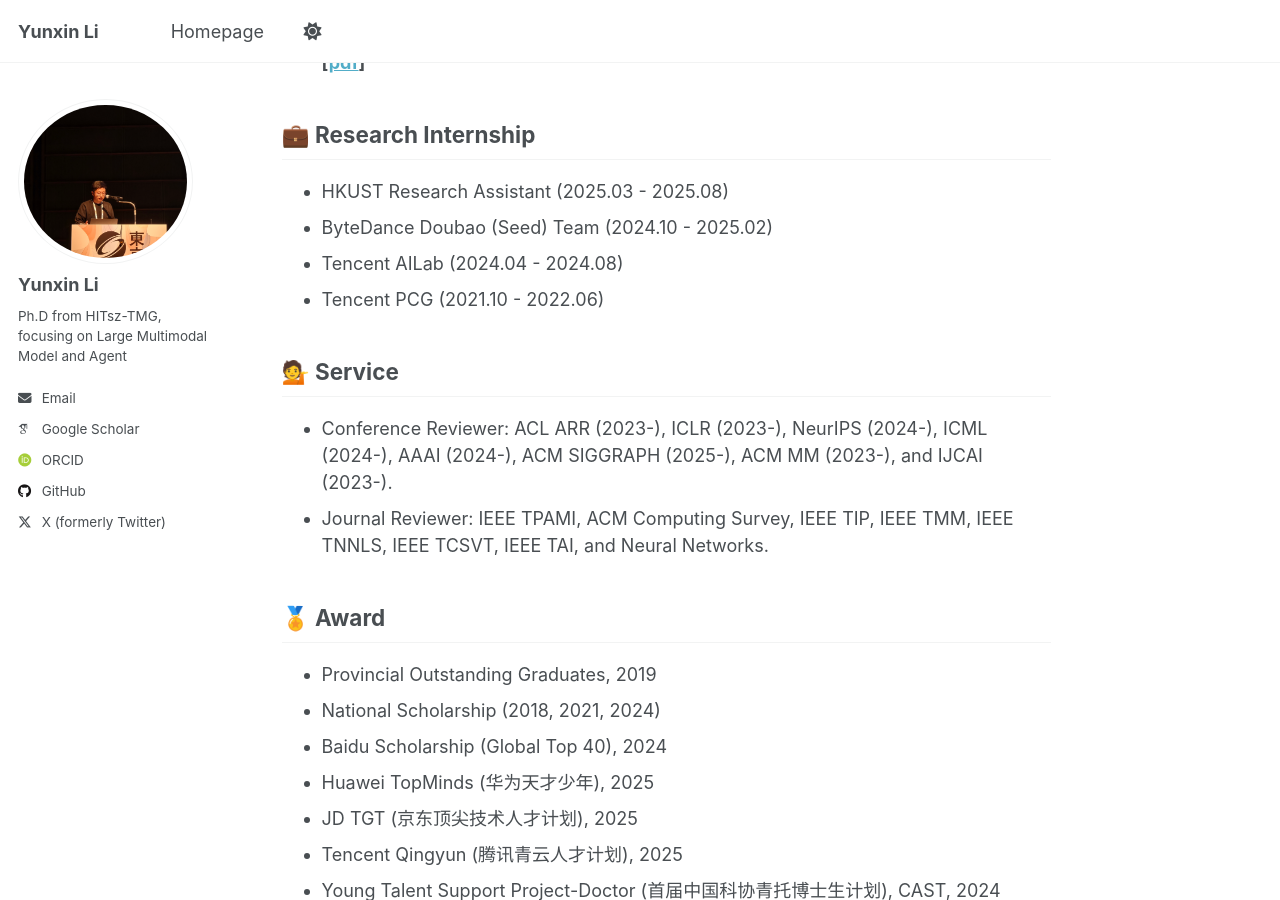
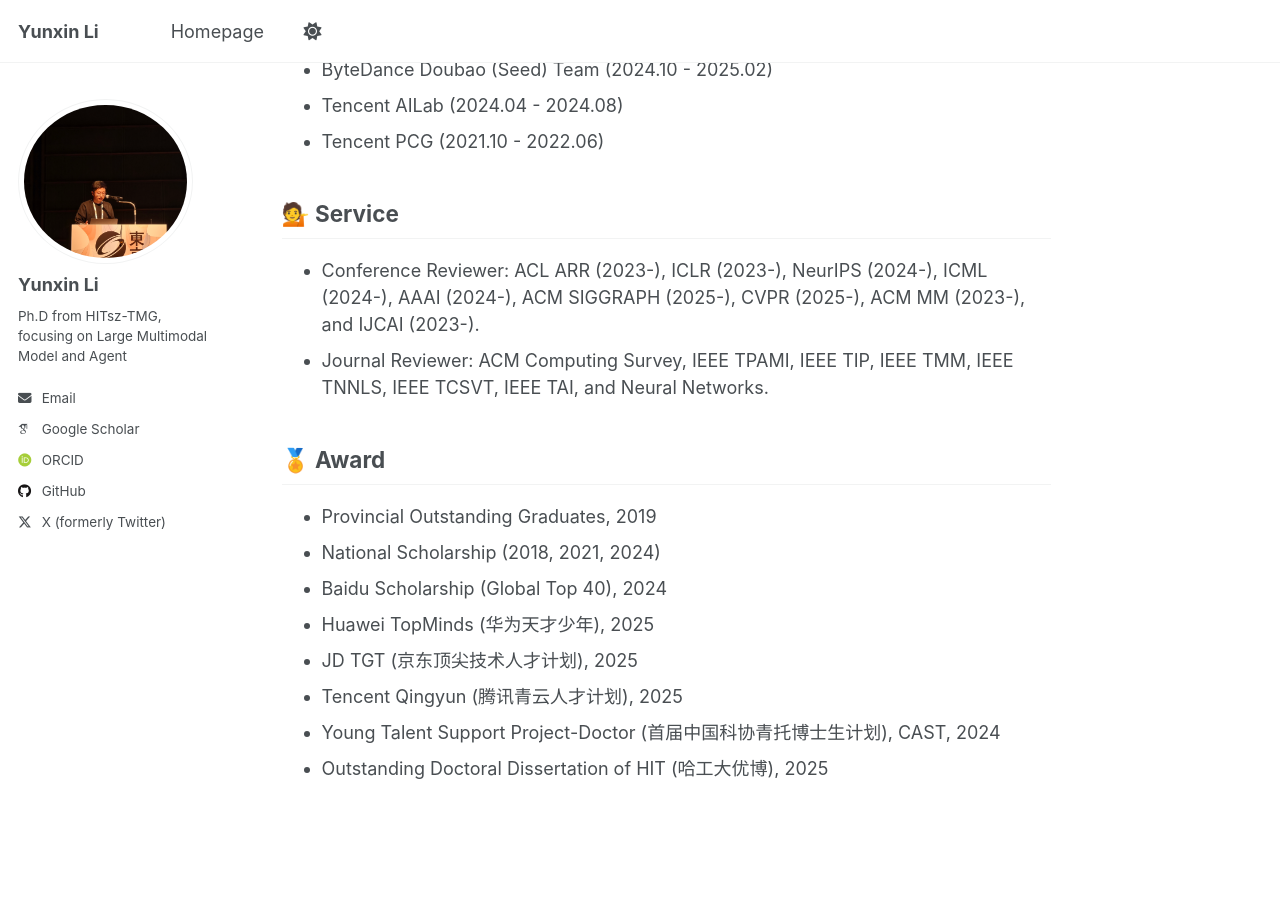
Before and after one commit to YunxinLi/yunxinli.github.io, a Jekyll site: the page built from _pages/about.md, in a window 1280 px wide and 900 px high, scrolled down 3858 px. Built offline with Jekyll 4.4.1, drawn with Linux system fonts in a browser that asks for light colours; some web fonts are replaced; a script that is not in the unit is left out; some of the changed text lies outside the part shown.

Commit message:
Fix typos and improve formatting in about.md

```diff
--- a/_pages/about.md
+++ b/_pages/about.md
@@ -56,7 +56,7 @@
   **[[pdf](https://arxiv.org/abs/2408.09787)]** **[[code](https://github.com/HITsz-TMG/Anim-Director)]**
   <img alt="GitHub Stars" src="https://img.shields.io/github/stars/HITsz-TMG/Anim-Director.svg?style=social">
 
-- **[arXiv 2024]** VideoVista: A Versatile Benchmark for Video Understanding and Reasoning<br>
+- **[ArXiv 2024]** VideoVista: A Versatile Benchmark for Video Understanding and Reasoning<br>
   <u><strong>Yunxin Li</strong></u>, Xinyu Chen, Baotian Hu, Longyue Wang, Haoyuan Shi, Min Zhang<br>
   **[[pdf](https://arxiv.org/abs/2406.11303)]** **[[web](https://videovista.github.io/)]** **[[code](https://github.com/HITsz-TMG/UMOE-Scaling-Unified-Multimodal-LLMs/tree/master/VideoVista)]**
 
@@ -118,8 +115,8 @@
 
 ## 💁 Service
 
-- Conference Reviewer: ACL ARR (2023-), ICLR (2023-), NeurIPS (2024-), ICML (2024-), AAAI (2024-), ACM SIGGRAPH (2025-), ACM MM (2023-), and IJCAI (2023-).
-- Journal Reviewer: IEEE TPAMI, ACM Computing Survey, IEEE TIP, IEEE TMM, IEEE TNNLS, IEEE TCSVT, IEEE TAI, and Neural Networks.
+- Conference Reviewer: ACL ARR (2023-), ICLR (2023-), NeurIPS (2024-), ICML (2024-), AAAI (2024-), ACM SIGGRAPH (2025-), CVPR (2025-), ACM MM (2023-), and IJCAI (2023-).
+- Journal Reviewer:  ACM Computing Survey, IEEE TPAMI, IEEE TIP, IEEE TMM, IEEE TNNLS, IEEE TCSVT, IEEE TAI, and Neural Networks.
 
 ## 🏅 Award
 
```
Also changed, not shown: other parts of _pages/about.md (+3 -6 lines).
